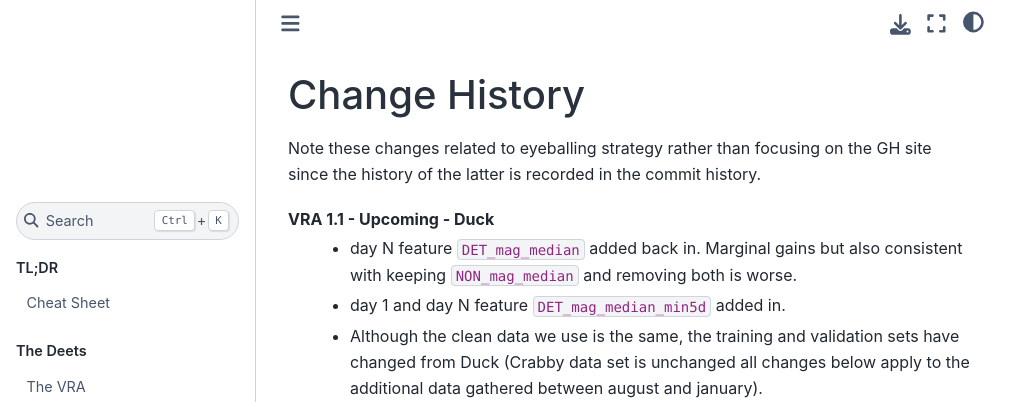
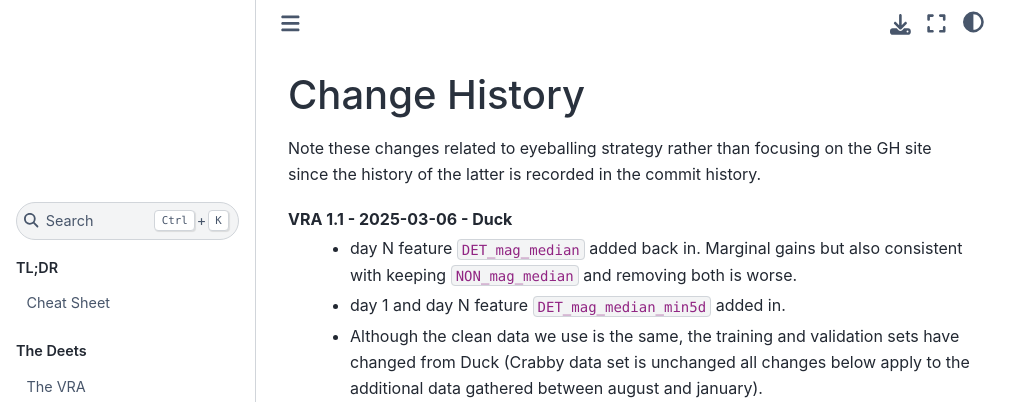
Before and after one commit to HeloiseS/atlasvras, a Sphinx documentation site: the page built from docs/source/history.rst, in a window 1280 px wide and 900 px high. Shown: the top 402 px of the window, without its empty margins (0-1031 px from the left). Built offline with Sphinx 7.4.7 and the Sphinx Book theme 1.1.4, drawn with Linux system fonts in a browser that asks for light colours.

Commit message:
added date of update

```diff
--- a/docs/source/history.rst
+++ b/docs/source/history.rst
@@ -3,7 +3,7 @@ Change History
 Note these changes related to eyeballing strategy rather than focusing on the GH site since
 the history of the latter is recorded in the commit history.
 
-VRA 1.1 - Upcoming - Duck
+VRA 1.1 - 2025-03-06 - Duck
    - day N feature ``DET_mag_median`` added back in. Marginal gains but also consistent with keeping ``NON_mag_median`` and removing both is worse.
    - day 1 and day N feature ``DET_mag_median_min5d`` added in.
    - Although the clean data we use is the same, the training and validation sets have changed from Duck (Crabby data set is unchanged all changes below apply to the additional data gathered between august and january).
```
